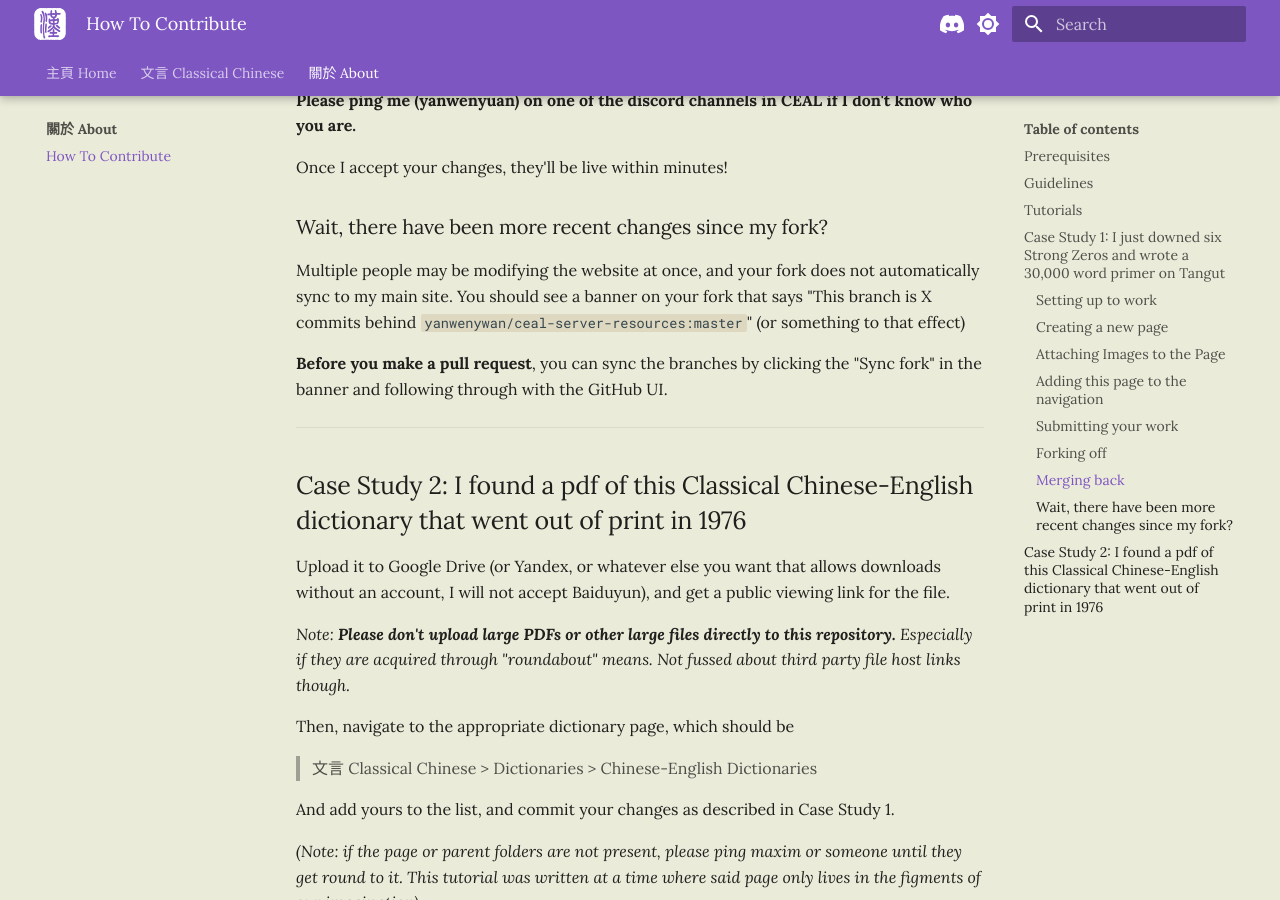
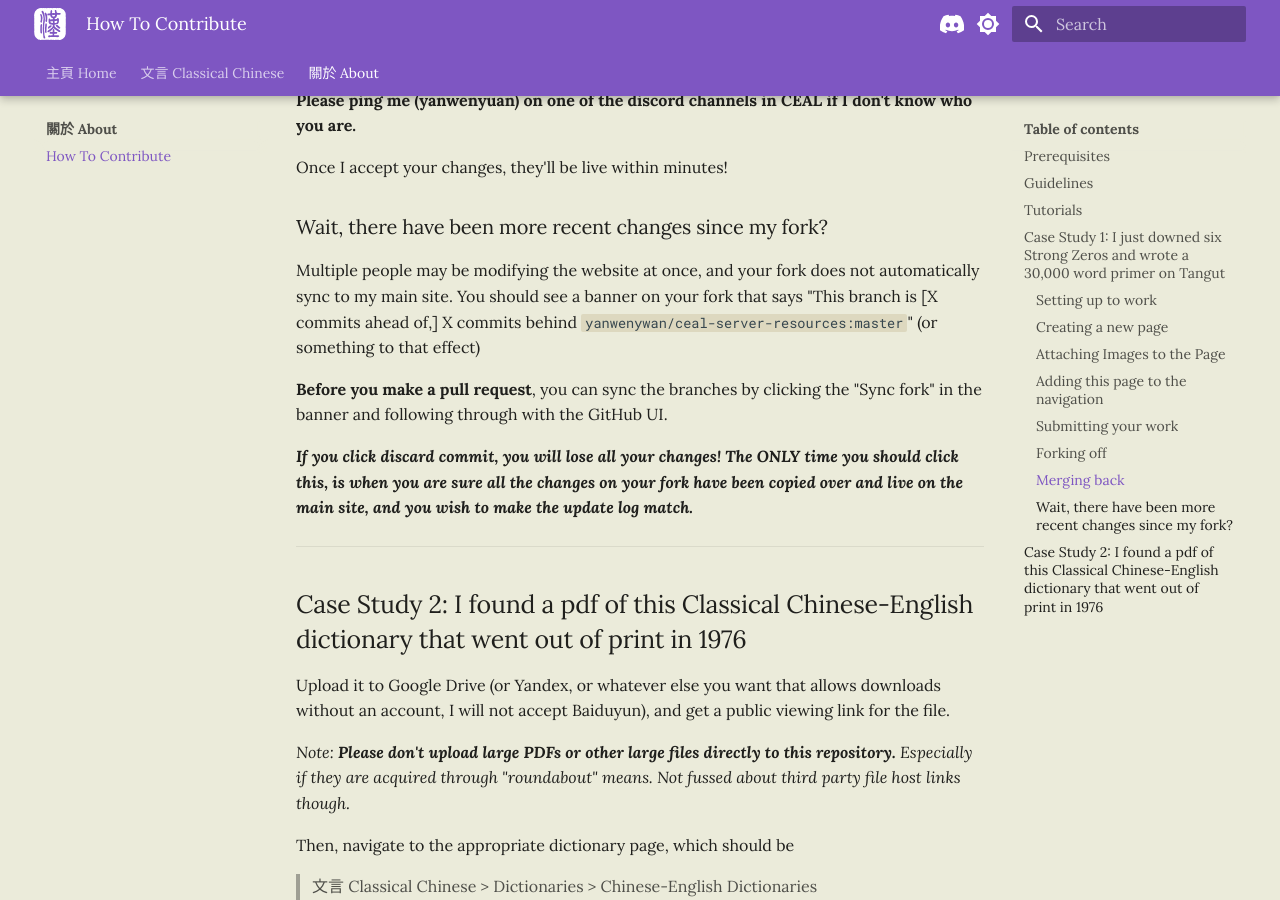
Before and after one commit to yanwenywan/ceal-server-resources, an MkDocs documentation site: the page built from docs/about/contribute.md, in a window 1280 px wide and 900 px high, scrolled down 6273 px. Built offline with MkDocs 1.6.1 and Material for MkDocs 9.7.7, drawn with Linux system fonts in a browser that asks for light colours; some web fonts are replaced.

Commit message:
admoniitoins on merging and syncing

```diff
--- a/docs/about/contribute.md
+++ b/docs/about/contribute.md
@@ -183,9 +183,11 @@ Once I accept your changes, they'll be live within minutes!
 
 ### Wait, there have been more recent changes since my fork?
 
-Multiple people may be modifying the website at once, and your fork does not automatically sync to my main site. You should see a banner on your fork that says "This branch is X commits behind `yanwenywan/ceal-server-resources:master`" (or something to that effect)
+Multiple people may be modifying the website at once, and your fork does not automatically sync to my main site. You should see a banner on your fork that says "This branch is \[X commits ahead of,\] X commits behind `yanwenywan/ceal-server-resources:master`" (or something to that effect)
 
 **Before you make a pull request**, you can sync the branches by clicking the "Sync fork" in the banner and following through with the GitHub UI.
+
+***If you click discard commit, you will lose all your changes! The ONLY time you should click this, is when you are sure all the changes on your fork have been copied over and live on the main site, and you wish to make the update log match.***
 
 -----
 
```
